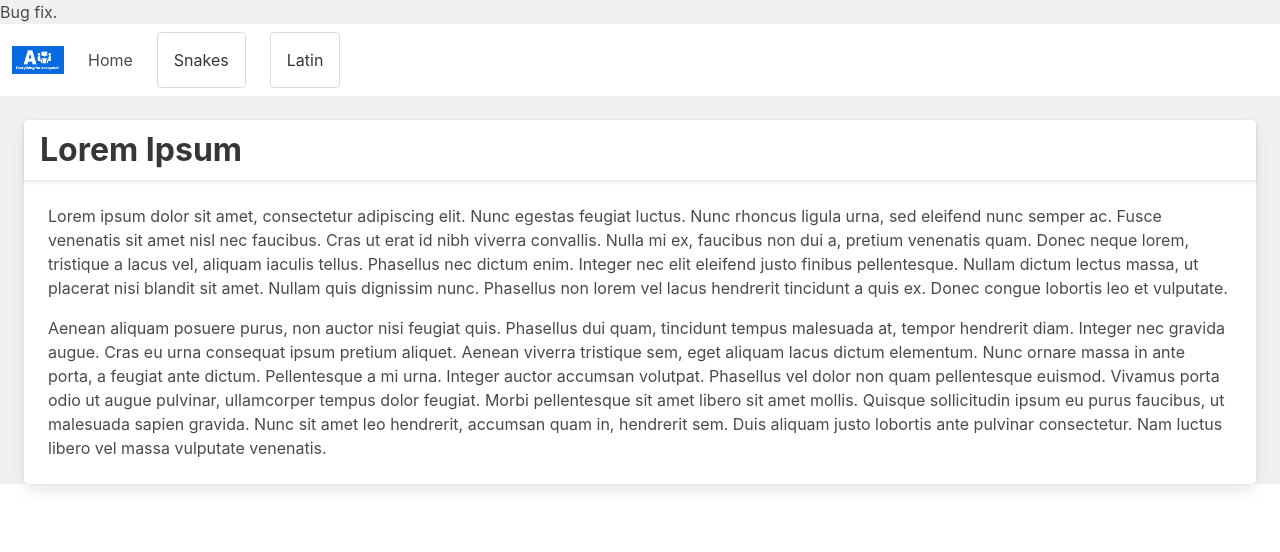
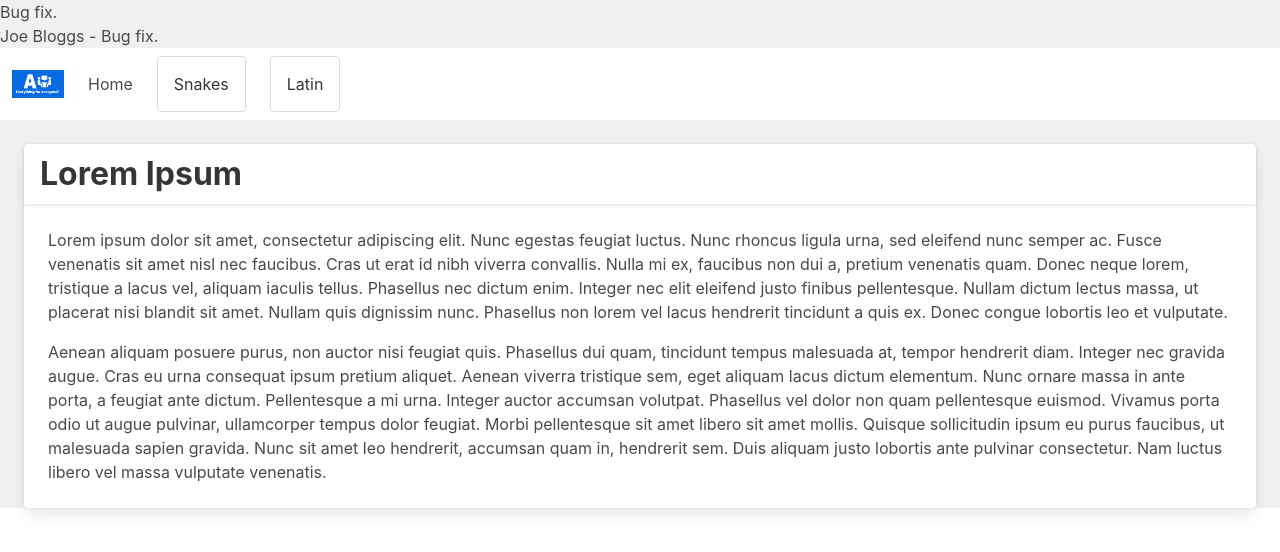
Before and after one commit to bathcat/right-mug, a plain HTML site: page src/index.html in a window 1280 px wide. Drawn offline with nearby package versions, Linux system fonts and the light colour scheme.

Commit message:
Enhancing JB UI.

```diff
--- a/src/index.html
+++ b/src/index.html
@@ -26,6 +26,7 @@
   </head>
   <body>
     <h1>Bug fix.</h1>
+	<h1>Joe Bloggs - Bug fix.</h1>
     <avc-root></avc-root>
   </body>
   <script src="./scripts/component-base.js"></script>
```
